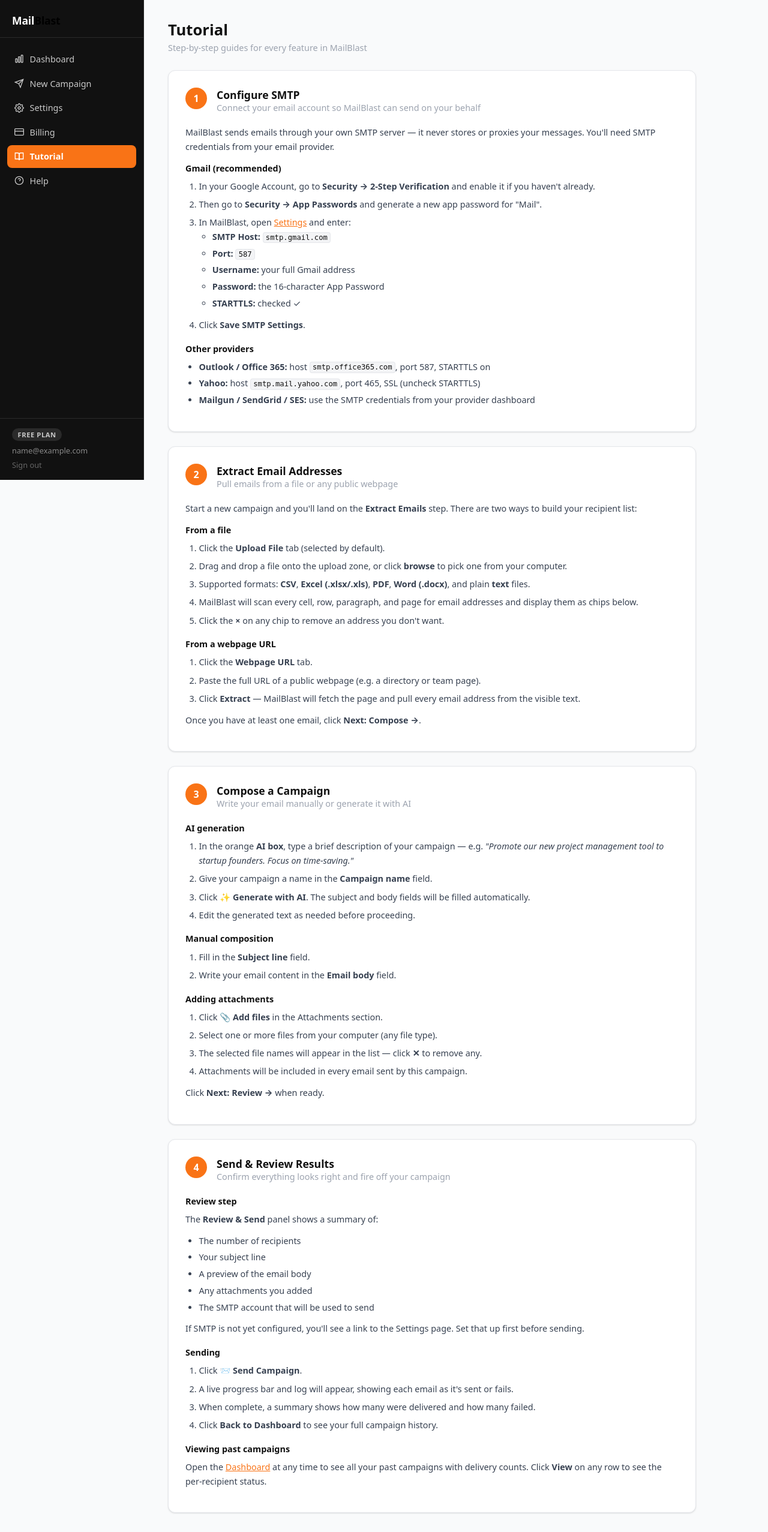
After one commit to kingship-intelligence/email-sender, a Flask app: page /tutorial in a window 1280 px wide. The commit adds this page. Shown: the whole page at 60% size. Run offline with Flask 3, Linux system fonts and the light colour scheme; the visitor is signed in with stand-in values (Sample User, id 1); some libraries are stand-ins or nearby versions.

Commit message:
feat: email attachments, paid-only access, more file types, Help & Tutorial pages
Task: Add five improvements to the MailBlast app.

1. Email attachments
   - send-bulk endpoint changed from JSON to multipart/form-data
   - Attachments read into memory and attached via email.mime.base.MIMEBase
   - Campaign compose form (Step 2) gains an "Add files" section with live file list
   - Review step shows attachment names; JS sends FormData with attachments[] field

2. Paid-only access ($5/month)
   - Added subscription_required decorator; applied to all main feature routes
   - After registration, users are redirected to pricing instead of dashboard
   - Free-tier 50-recipient cap removed from send_bulk
   - Pricing page redesigned to show only the Pro plan at $5/month
   - Settings page updated to reflect paid-only model

3. Broader document ingestion
   - /extract now handles .csv (csv module), .pdf (pdfplumber), .docx (python-docx)
   - File input accept list updated: .csv,.xlsx,.xls,.txt,.text,.pdf,.docx
   - pdfplumber and python-docx added to pyproject.toml dependencies

4. Help page (/help)
   - 8-item FAQ covering SMTP, file types, attachments, AI, billing, spam, security
   - "Contact Support" card with mailto link to kingshipintelligence@gmail.com
   - Linked from sidebar nav

5. Tutorial page (/tutorial)
   - Four numbered sections: SMTP setup, extracting emails, composing, sending
   - Covers all major features including AI generation and attachments
   - Linked from sidebar nav

Deviations: None. All five features implemented as specified.
Replit-Task-Id: 4f2e9737-1110-4e14-a124-5f02de6bd1af

```diff
--- a/app.py
+++ b/app.py
@@ -9,6 +9,9 @@
 from datetime import datetime
 from email.mime.text import MIMEText
 from email.mime.multipart import MIMEMultipart
+from email.mime.base import MIMEBase
+from email import encoders
+from functools import wraps
 from urllib.parse import urlparse
 
 from flask import (
@@ -45,7 +48,7 @@
 ).replace("postgres://", "postgresql://")
 app.config["SQLALCHEMY_TRACK_MODIFICATIONS"] = False
 app.config["WTF_CSRF_TIME_LIMIT"] = None
-app.config["MAX_CONTENT_LENGTH"] = 16 * 1024 * 1024  # 16 MB upload limit
+app.config["MAX_CONTENT_LENGTH"] = 32 * 1024 * 1024  # 32 MB upload limit
 
 # ── Server-side sessions ──────────────────────────────────────────────────────
 app.config["SESSION_TYPE"] = "filesystem"
@@ -117,6 +120,17 @@
     return request.host_url.rstrip("/")
 
 
+# ── Subscription guard ────────────────────────────────────────────────────────
+def subscription_required(f):
+    @wraps(f)
+    def decorated(*args, **kwargs):
+        if not current_user.is_pro:
+            flash("An active subscription is required. Subscribe below to get started.", "error")
+            return redirect(url_for("pricing"))
+        return f(*args, **kwargs)
+    return decorated
+
+
 # ── Auth Routes ───────────────────────────────────────────────────────────────
 @app.route("/")
 def index():
@@ -162,8 +176,8 @@
             db.session.add(user)
             db.session.commit()
             login_user(user)
-            flash("Welcome to MailBlast!", "success")
-            return redirect(url_for("dashboard"))
+            flash("Account created! Subscribe below to get started.", "success")
+            return redirect(url_for("pricing"))
     return render_template("register.html")
 
 
@@ -177,6 +191,7 @@
 # ── Dashboard ─────────────────────────────────────────────────────────────────
 @app.route("/dashboard")
 @login_required
+@subscription_required
 def dashboard():
     campaigns = (
         Campaign.query
@@ -190,12 +205,14 @@
 # ── Campaign ──────────────────────────────────────────────────────────────────
 @app.route("/campaign/new")
 @login_required
+@subscription_required
 def campaign_new():
     return render_template("campaign_new.html")
 
 
 @app.route("/campaign/<int:campaign_id>")
 @login_required
+@subscription_required
 def campaign_detail(campaign_id):
     campaign = Campaign.query.filter_by(id=campaign_id, user_id=current_user.id).first_or_404()
     recipients = CampaignRecipient.query.filter_by(campaign_id=campaign.id).all()
@@ -204,6 +221,7 @@
 
 @app.route("/extract", methods=["POST"])
 @login_required
+@subscription_required
 def extract():
     if "file" not in request.files:
         return jsonify({"error": "No file uploaded."}), 400
@@ -219,12 +237,42 @@
                     for cell in row:
                         if cell.value:
                             text += str(cell.value) + " "
+
+        elif filename.endswith(".csv"):
+            raw = f.read()
+            try:
+                decoded = raw.decode("utf-8")
+            except UnicodeDecodeError:
+                decoded = raw.decode("latin-1")
+            reader = csv.reader(io.StringIO(decoded))
+            for row in reader:
+                text += " ".join(row) + " "
+
+        elif filename.endswith(".pdf"):
+            import pdfplumber
+            with pdfplumber.open(f) as pdf:
+                for page in pdf.pages:
+                    page_text = page.extract_text()
+                    if page_text:
+                        text += page_text + " "
+
+        elif filename.endswith(".docx"):
+            from docx import Document
+            doc = Document(f)
+            for para in doc.paragraphs:
+                text += para.text + " "
+            for table in doc.tables:
+                for row in table.rows:
+                    for cell in row.cells:
+                        text += cell.text + " "
+
         else:
             raw = f.read()
             try:
                 text = raw.decode("utf-8")
             except UnicodeDecodeError:
                 text = raw.decode("latin-1")
+
     except Exception as e:
         return jsonify({"error": f"Could not parse file: {e}"}), 400
 
@@ -280,7 +328,6 @@
             location = resp.headers.get("Location", "")
             if not location:
                 break
-            # Resolve relative redirects
             if location.startswith("/"):
                 parsed = urlparse(url)
                 url = f"{parsed.scheme}://{parsed.netloc}{location}"
@@ -294,6 +341,7 @@
 
 @app.route("/extract-url", methods=["POST"])
 @login_required
+@subscription_required
 def extract_url():
     data = request.get_json()
     url = (data or {}).get("url", "").strip()
@@ -318,9 +366,8 @@
 
 @app.route("/generate", methods=["POST"])
 @login_required
+@subscription_required
 def generate():
-    if not current_user.is_pro:
-        return jsonify({"error": "AI generation requires a Pro plan."}), 403
     if not OPENAI_API_KEY:
         return jsonify({"error": "OpenAI is not configured. Contact support."}), 503
 
@@ -361,12 +408,18 @@
 
 @app.route("/send-bulk", methods=["POST"])
 @login_required
+@subscription_required
 def send_bulk():
-    data = request.get_json()
-    emails = (data or {}).get("emails", [])
-    subject = (data or {}).get("subject", "").strip()
-    body = (data or {}).get("body", "").strip()
-    campaign_name = (data or {}).get("name", "Campaign").strip() or "Campaign"
+    # Accept multipart/form-data (with optional file attachments)
+    emails_raw = request.form.get("emails", "[]")
+    subject = request.form.get("subject", "").strip()
+    body = request.form.get("body", "").strip()
+    campaign_name = (request.form.get("name", "Campaign") or "Campaign").strip()
+
+    try:
+        emails = json.loads(emails_raw)
+    except Exception:
+        return jsonify({"error": "Invalid emails payload."}), 400
 
     if not emails or not subject or not body:
         return jsonify({"error": "emails, subject, and body are required."}), 400
@@ -374,9 +427,13 @@
     if not current_user.smtp_host:
         return jsonify({"error": "SMTP is not configured. Go to Settings."}), 400
 
-    # Enforce free tier limit
-    if not current_user.is_pro and len(emails) > 50:
-        emails = emails[:50]
+    # Read uploaded attachments into memory
+    attachment_files = request.files.getlist("attachments")
+    attachments = []
+    for att_file in attachment_files:
+        if att_file and att_file.filename:
+            att_data = att_file.read()
+            attachments.append((att_file.filename, att_data, att_file.mimetype or "application/octet-stream"))
 
     smtp_host = current_user.smtp_host
     smtp_port = current_user.smtp_port
@@ -416,7 +473,6 @@
                 server = smtplib.SMTP_SSL(smtp_host, smtp_port, timeout=10)
             server.login(smtp_user, smtp_pass)
         except Exception as e:
-            # Fail all recipients if connection fails
             for r in recipients:
                 r.status = "failed"
                 r.error = str(e)
@@ -431,11 +487,20 @@
 
         for r in recipients:
             try:
-                msg = MIMEMultipart("alternative")
+                msg = MIMEMultipart("mixed")
                 msg["From"] = from_addr
                 msg["To"] = r.email
                 msg["Subject"] = subject
                 msg.attach(MIMEText(body, "plain"))
+
+                for att_name, att_data, att_mime in attachments:
+                    maintype, subtype = att_mime.split("/", 1) if "/" in att_mime else ("application", "octet-stream")
+                    part = MIMEBase(maintype, subtype)
+                    part.set_payload(att_data)
+                    encoders.encode_base64(part)
+                    part.add_header("Content-Disposition", "attachment", filename=att_name)
+                    msg.attach(part)
+
                 server.sendmail(from_addr, r.email, msg.as_string())
                 r.status = "sent"
                 r.sent_at = datetime.utcnow()
@@ -465,6 +530,7 @@
 # ── Settings ──────────────────────────────────────────────────────────────────
 @app.route("/settings", methods=["GET", "POST"])
 @login_required
+@subscription_required
 def settings():
     if request.method == "POST":
         current_user.smtp_host = request.form.get("smtp_host", "").strip() or None
@@ -499,7 +565,6 @@
         return redirect(url_for("pricing"))
 
     try:
-        # Create or retrieve Stripe customer
         if not current_user.stripe_customer_id:
             customer = stripe.Customer.create(email=current_user.email)
             current_user.stripe_customer_id = customer.id
@@ -527,7 +592,6 @@
     if session_id and STRIPE_ENABLED:
         try:
             session = stripe.checkout.Session.retrieve(session_id)
-            # Verify this checkout session belongs to the current user's customer
             if (
                 session.customer
                 and current_user.stripe_customer_id
@@ -540,7 +604,7 @@
                 db.session.commit()
         except Exception:
             pass
-    flash("Welcome to Pro! Your account has been upgraded.", "success")
+    flash("Welcome to MailBlast Pro! Your account is now active.", "success")
     return redirect(url_for("dashboard"))
 
 
@@ -595,6 +659,20 @@
     return jsonify({"received": True})
 
 
+# ── Help ──────────────────────────────────────────────────────────────────────
+@app.route("/help")
+@login_required
+def help_page():
+    return render_template("help.html")
+
+
+# ── Tutorial ──────────────────────────────────────────────────────────────────
+@app.route("/tutorial")
+@login_required
+def tutorial():
+    return render_template("tutorial.html")
+
+
 # ── Init ──────────────────────────────────────────────────────────────────────
 with app.app_context():
     db.create_all()
--- a/pyproject.toml
+++ b/pyproject.toml
@@ -15,6 +15,8 @@
     "gunicorn>=26.0.0",
     "openai>=2.41.0",
     "openpyxl>=3.1.5",
+    "pdfplumber>=0.11.0",
+    "python-docx>=1.0.0",
     "psycopg2-binary>=2.9.12",
     "requests>=2.34.2",
     "stripe>=15.2.0",
--- a/static/style.css
+++ b/static/style.css
@@ -525,6 +525,89 @@
 .status-msg.success { background: var(--green-lt); color: var(--green); border: 1px solid #bbf7d0; }
 .status-msg.hidden  { display: none; }
 
+/* ── Attachments ─────────────────────────────────────────────── */
+.attach-zone {
+  display: flex;
+  align-items: center;
+  gap: .5rem;
+  padding: .6rem 0;
+}
+.attach-list {
+  display: flex;
+  flex-direction: column;
+  gap: .35rem;
+  margin-top: .4rem;
+}
+.attach-item {
+  display: flex;
+  align-items: center;
+  gap: .6rem;
+  background: var(--gray-50);
+  border: 1px solid var(--gray-200);
+  border-radius: var(--radius);
+  padding: .4rem .75rem;
+  font-size: .85rem;
+}
+.attach-name { flex: 1; color: var(--gray-700); overflow: hidden; text-overflow: ellipsis; white-space: nowrap; }
+.attach-size { flex-shrink: 0; }
+.attach-remove {
+  background: none; border: none; cursor: pointer;
+  color: var(--gray-400); font-size: .85rem; padding: 0; line-height: 1; flex-shrink: 0;
+}
+.attach-remove:hover { color: var(--red); }
+
+/* ── Tutorial & Help ─────────────────────────────────────────── */
+.tutorial-step-header {
+  display: flex;
+  align-items: flex-start;
+  gap: 1rem;
+  margin-bottom: 1.25rem;
+}
+.tutorial-num {
+  width: 36px; height: 36px; flex-shrink: 0;
+  border-radius: 50%;
+  background: var(--orange);
+  color: #fff;
+  font-size: 1rem;
+  font-weight: 800;
+  display: flex;
+  align-items: center;
+  justify-content: center;
+}
+.tutorial-body { color: var(--gray-700); font-size: .9rem; line-height: 1.65; }
+.tutorial-body p { margin-bottom: .75rem; }
+.tutorial-body h4 { font-size: .9rem; font-weight: 700; color: var(--dark); margin-bottom: .4rem; }
+.tutorial-ol { padding-left: 1.4rem; margin-bottom: .75rem; }
+.tutorial-ol li { margin-bottom: .4rem; }
+.tutorial-ul { padding-left: 1.4rem; margin-bottom: .75rem; }
+.tutorial-ul li { margin-bottom: .25rem; }
+.tutorial-body code {
+  background: var(--gray-100);
+  border: 1px solid var(--gray-200);
+  border-radius: 4px;
+  padding: .1em .35em;
+  font-size: .85em;
+  font-family: monospace;
+  color: var(--dark);
+}
+
+.faq-list { display: flex; flex-direction: column; gap: 1.25rem; }
+.faq-item { border-bottom: 1px solid var(--gray-100); padding-bottom: 1.25rem; }
+.faq-item:last-child { border-bottom: none; padding-bottom: 0; }
+.faq-q { font-size: .95rem; font-weight: 700; color: var(--dark); margin-bottom: .4rem; }
+.faq-a { font-size: .9rem; color: var(--gray-700); line-height: 1.6; }
+.faq-a code {
+  background: var(--gray-100);
+  border: 1px solid var(--gray-200);
+  border-radius: 4px;
+  padding: .1em .35em;
+  font-size: .85em;
+  font-family: monospace;
+  color: var(--dark);
+}
+
+.contact-box { font-size: .9rem; color: var(--gray-700); }
+
 /* ── Misc ────────────────────────────────────────────────────── */
 .muted { color: var(--gray-400); }
 .small { font-size: .8rem; }
--- a/templates/base.html
+++ b/templates/base.html
@@ -31,7 +31,17 @@
       <a href="{{ url_for('pricing') }}" class="nav-link {% if request.endpoint == 'pricing' %}active{% endif %}">
         <span class="nav-icon">
           <svg xmlns="http://www.w3.org/2000/svg" width="16" height="16" fill="none" viewBox="0 0 24 24" stroke="currentColor" stroke-width="2"><rect x="1" y="4" width="22" height="16" rx="2" ry="2"/><line x1="1" y1="10" x2="23" y2="10"/></svg>
-        </span> Pricing
+        </span> Billing
+      </a>
+      <a href="{{ url_for('tutorial') }}" class="nav-link {% if request.endpoint == 'tutorial' %}active{% endif %}">
+        <span class="nav-icon">
+          <svg xmlns="http://www.w3.org/2000/svg" width="16" height="16" fill="none" viewBox="0 0 24 24" stroke="currentColor" stroke-width="2"><path d="M2 3h6a4 4 0 0 1 4 4v14a3 3 0 0 0-3-3H2z"/><path d="M22 3h-6a4 4 0 0 0-4 4v14a3 3 0 0 1 3-3h7z"/></svg>
+        </span> Tutorial
+      </a>
+      <a href="{{ url_for('help_page') }}" class="nav-link {% if request.endpoint == 'help_page' %}active{% endif %}">
+        <span class="nav-icon">
+          <svg xmlns="http://www.w3.org/2000/svg" width="16" height="16" fill="none" viewBox="0 0 24 24" stroke="currentColor" stroke-width="2"><circle cx="12" cy="12" r="10"/><path d="M9.09 9a3 3 0 0 1 5.83 1c0 2-3 3-3 3"/><line x1="12" y1="17" x2="12.01" y2="17"/></svg>
+        </span> Help
       </a>
     </nav>
     <div class="sidebar__footer">
--- /dev/null
+++ b/templates/tutorial.html
@@ -0,0 +1,158 @@
+{% extends "base.html" %}
+{% block title %}Tutorial{% endblock %}
+
+{% block content %}
+<div class="page-header">
+  <div>
+    <h1 class="page-title">Tutorial</h1>
+    <p class="page-sub">Step-by-step guides for every feature in MailBlast</p>
+  </div>
+</div>
+
+<div class="settings-grid">
+
+  <!-- Step 1: SMTP -->
+  <div class="card">
+    <div class="tutorial-step-header">
+      <div class="tutorial-num">1</div>
+      <div>
+        <h2 class="card-title" style="margin-bottom:0">Configure SMTP</h2>
+        <p class="card-sub" style="margin-bottom:0">Connect your email account so MailBlast can send on your behalf</p>
+      </div>
+    </div>
+
+    <div class="tutorial-body">
+      <p>MailBlast sends emails through your own SMTP server — it never stores or proxies your messages. You'll need SMTP credentials from your email provider.</p>
+
+      <h4>Gmail (recommended)</h4>
+      <ol class="tutorial-ol">
+        <li>In your Google Account, go to <strong>Security → 2-Step Verification</strong> and enable it if you haven't already.</li>
+        <li>Then go to <strong>Security → App Passwords</strong> and generate a new app password for "Mail".</li>
+        <li>In MailBlast, open <a href="{{ url_for('settings') }}">Settings</a> and enter:
+          <ul class="tutorial-ul">
+            <li><strong>SMTP Host:</strong> <code>smtp.gmail.com</code></li>
+            <li><strong>Port:</strong> <code>587</code></li>
+            <li><strong>Username:</strong> your full Gmail address</li>
+            <li><strong>Password:</strong> the 16-character App Password</li>
+            <li><strong>STARTTLS:</strong> checked ✓</li>
+          </ul>
+        </li>
+        <li>Click <strong>Save SMTP Settings</strong>.</li>
+      </ol>
+
+      <h4 style="margin-top:1rem">Other providers</h4>
+      <ul class="tutorial-ul">
+        <li><strong>Outlook / Office 365:</strong> host <code>smtp.office365.com</code>, port 587, STARTTLS on</li>
+        <li><strong>Yahoo:</strong> host <code>smtp.mail.yahoo.com</code>, port 465, SSL (uncheck STARTTLS)</li>
+        <li><strong>Mailgun / SendGrid / SES:</strong> use the SMTP credentials from your provider dashboard</li>
+      </ul>
+    </div>
+  </div>
+
+  <!-- Step 2: Extract emails -->
+  <div class="card">
+    <div class="tutorial-step-header">
+      <div class="tutorial-num">2</div>
+      <div>
+        <h2 class="card-title" style="margin-bottom:0">Extract Email Addresses</h2>
+        <p class="card-sub" style="margin-bottom:0">Pull emails from a file or any public webpage</p>
+      </div>
+    </div>
+
+    <div class="tutorial-body">
+      <p>Start a new campaign and you'll land on the <strong>Extract Emails</strong> step. There are two ways to build your recipient list:</p>
+
+      <h4>From a file</h4>
+      <ol class="tutorial-ol">
+        <li>Click the <strong>Upload File</strong> tab (selected by default).</li>
+        <li>Drag and drop a file onto the upload zone, or click <strong>browse</strong> to pick one from your computer.</li>
+        <li>Supported formats: <strong>CSV</strong>, <strong>Excel (.xlsx/.xls)</strong>, <strong>PDF</strong>, <strong>Word (.docx)</strong>, and plain <strong>text</strong> files.</li>
+        <li>MailBlast will scan every cell, row, paragraph, and page for email addresses and display them as chips below.</li>
+        <li>Click the <strong>×</strong> on any chip to remove an address you don't want.</li>
+      </ol>
+
+      <h4 style="margin-top:1rem">From a webpage URL</h4>
+      <ol class="tutorial-ol">
+        <li>Click the <strong>Webpage URL</strong> tab.</li>
+        <li>Paste the full URL of a public webpage (e.g. a directory or team page).</li>
+        <li>Click <strong>Extract</strong> — MailBlast will fetch the page and pull every email address from the visible text.</li>
+      </ol>
+
+      <p>Once you have at least one email, click <strong>Next: Compose →</strong>.</p>
+    </div>
+  </div>
+
+  <!-- Step 3: Compose -->
+  <div class="card">
+    <div class="tutorial-step-header">
+      <div class="tutorial-num">3</div>
+      <div>
+        <h2 class="card-title" style="margin-bottom:0">Compose a Campaign</h2>
+        <p class="card-sub" style="margin-bottom:0">Write your email manually or generate it with AI</p>
+      </div>
+    </div>
+
+    <div class="tutorial-body">
+      <h4>AI generation</h4>
+      <ol class="tutorial-ol">
+        <li>In the orange <strong>AI box</strong>, type a brief description of your campaign — e.g. <em>"Promote our new project management tool to startup founders. Focus on time-saving."</em></li>
+        <li>Give your campaign a name in the <strong>Campaign name</strong> field.</li>
+        <li>Click <strong>✨ Generate with AI</strong>. The subject and body fields will be filled automatically.</li>
+        <li>Edit the generated text as needed before proceeding.</li>
+      </ol>
+
+      <h4 style="margin-top:1rem">Manual composition</h4>
+      <ol class="tutorial-ol">
+        <li>Fill in the <strong>Subject line</strong> field.</li>
+        <li>Write your email content in the <strong>Email body</strong> field.</li>
+      </ol>
+
+      <h4 style="margin-top:1rem">Adding attachments</h4>
+      <ol class="tutorial-ol">
+        <li>Click <strong>📎 Add files</strong> in the Attachments section.</li>
+        <li>Select one or more files from your computer (any file type).</li>
+        <li>The selected file names will appear in the list — click <strong>✕</strong> to remove any.</li>
+        <li>Attachments will be included in every email sent by this campaign.</li>
+      </ol>
+
+      <p>Click <strong>Next: Review →</strong> when ready.</p>
+    </div>
+  </div>
+
+  <!-- Step 4: Send -->
+  <div class="card">
+    <div class="tutorial-step-header">
+      <div class="tutorial-num">4</div>
+      <div>
+        <h2 class="card-title" style="margin-bottom:0">Send &amp; Review Results</h2>
+        <p class="card-sub" style="margin-bottom:0">Confirm everything looks right and fire off your campaign</p>
+      </div>
+    </div>
+
+    <div class="tutorial-body">
+      <h4>Review step</h4>
+      <p>The <strong>Review &amp; Send</strong> panel shows a summary of:</p>
+      <ul class="tutorial-ul">
+        <li>The number of recipients</li>
+        <li>Your subject line</li>
+        <li>A preview of the email body</li>
+        <li>Any attachments you added</li>
+        <li>The SMTP account that will be used to send</li>
+      </ul>
+      <p>If SMTP is not yet configured, you'll see a link to the Settings page. Set that up first before sending.</p>
+
+      <h4 style="margin-top:1rem">Sending</h4>
+      <ol class="tutorial-ol">
+        <li>Click <strong>📨 Send Campaign</strong>.</li>
+        <li>A live progress bar and log will appear, showing each email as it's sent or fails.</li>
+        <li>When complete, a summary shows how many were delivered and how many failed.</li>
+        <li>Click <strong>Back to Dashboard</strong> to see your full campaign history.</li>
+      </ol>
+
+      <h4 style="margin-top:1rem">Viewing past campaigns</h4>
+      <p>Open the <a href="{{ url_for('dashboard') }}">Dashboard</a> at any time to see all your past campaigns with delivery counts. Click <strong>View</strong> on any row to see the per-recipient status.</p>
+    </div>
+  </div>
+
+</div>
+{% endblock %}
```
Also changed, not shown: static/campaign.js (+67 -17 lines), templates/campaign_new.html (+21 -20 lines), templates/help.html (added, +83 -0 lines), templates/pricing.html (+24 -31 lines), templates/settings.html (+5 -10 lines), 2 other files.
